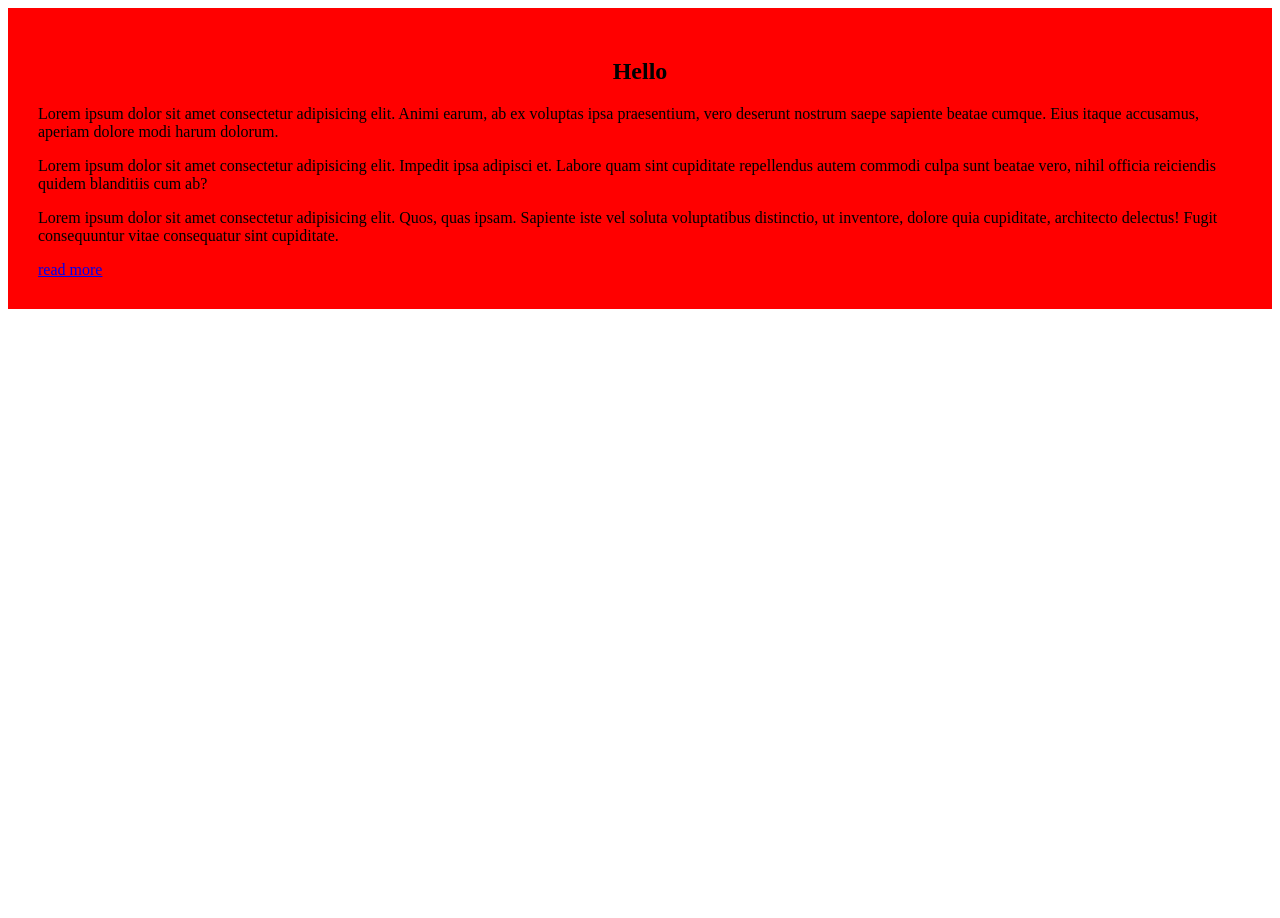
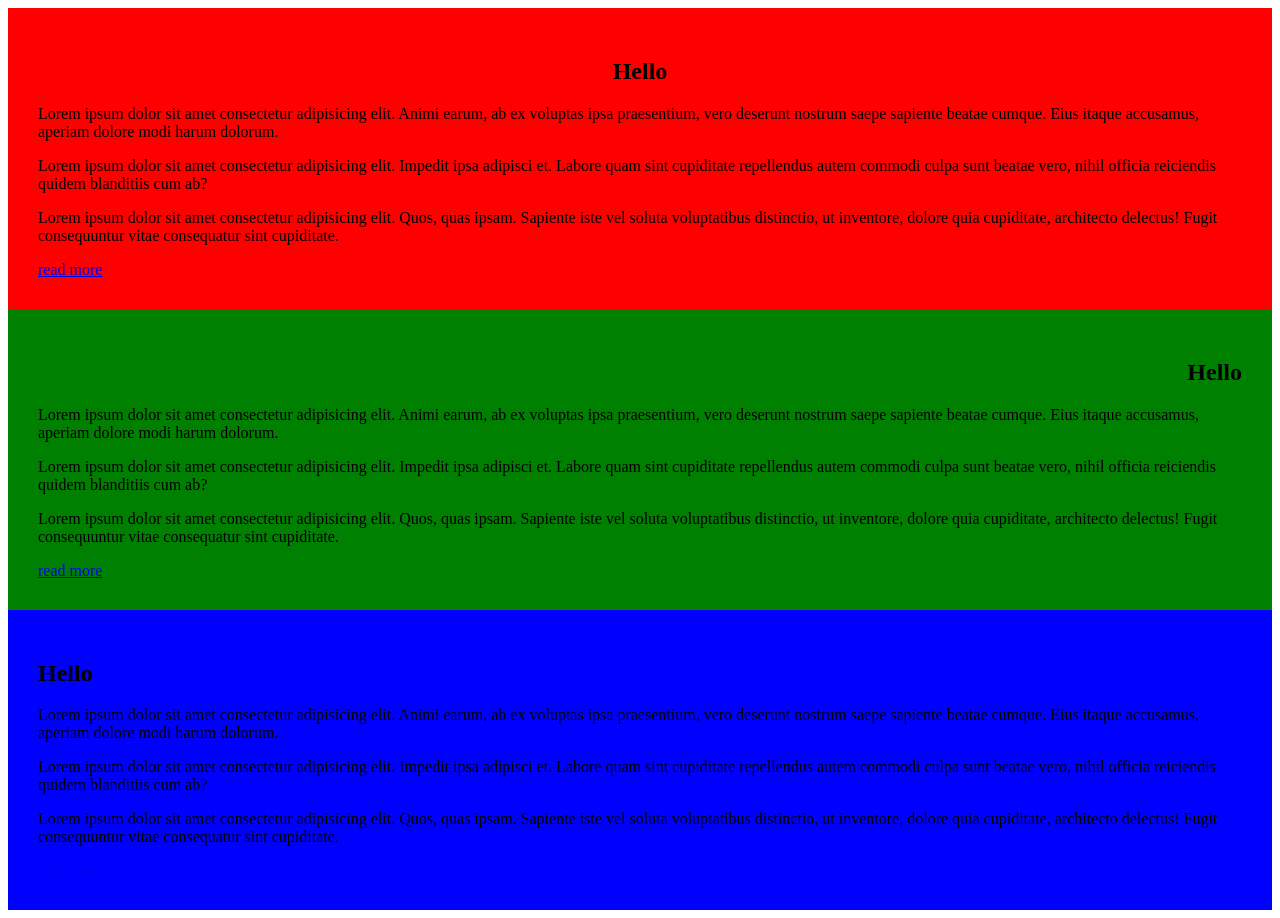
Before and after one commit to AlirezaAsadi76/jquery, a plain HTML site: page part1/index.html in a window 1280 px wide. Before the commit the page ends 800 px from the top, so only its background shows below. Drawn offline with nearby package versions, Linux system fonts and the light colour scheme.

Commit message:
select with id and class

```diff
--- a/part1/index.html
+++ b/part1/index.html
@@ -18,6 +18,24 @@
         <p>Lorem ipsum dolor sit amet consectetur adipisicing elit. Quos, quas ipsam. Sapiente iste vel soluta voluptatibus distinctio, ut inventore, dolore quia cupiditate, architecto delectus! Fugit consequuntur vitae consequatur sint cupiditate.</p>
         <a href="#">read more</a>
     </section>
+    <section id="demo">
+        <h1>Hello</h1>
+        <p>
+            Lorem ipsum dolor sit amet consectetur adipisicing elit. Animi earum, ab ex voluptas ipsa praesentium, vero deserunt nostrum saepe sapiente beatae cumque. Eius itaque accusamus, aperiam dolore modi harum dolorum.
+        </p>
+        <p>Lorem ipsum dolor sit amet consectetur adipisicing elit. Impedit ipsa adipisci et. Labore quam sint cupiditate repellendus autem commodi culpa sunt beatae vero, nihil officia reiciendis quidem blanditiis cum ab?</p>
+        <p>Lorem ipsum dolor sit amet consectetur adipisicing elit. Quos, quas ipsam. Sapiente iste vel soluta voluptatibus distinctio, ut inventore, dolore quia cupiditate, architecto delectus! Fugit consequuntur vitae consequatur sint cupiditate.</p>
+        <a href="#">read more</a>
+    </section>
+    <section class="dem">
+        <h1>Hello</h1>
+        <p>
+            Lorem ipsum dolor sit amet consectetur adipisicing elit. Animi earum, ab ex voluptas ipsa praesentium, vero deserunt nostrum saepe sapiente beatae cumque. Eius itaque accusamus, aperiam dolore modi harum dolorum.
+        </p>
+        <p>Lorem ipsum dolor sit amet consectetur adipisicing elit. Impedit ipsa adipisci et. Labore quam sint cupiditate repellendus autem commodi culpa sunt beatae vero, nihil officia reiciendis quidem blanditiis cum ab?</p>
+        <p>Lorem ipsum dolor sit amet consectetur adipisicing elit. Quos, quas ipsam. Sapiente iste vel soluta voluptatibus distinctio, ut inventore, dolore quia cupiditate, architecto delectus! Fugit consequuntur vitae consequatur sint cupiditate.</p>
+        <a href="#">read more</a>
+    </section>
     <!-- js -->
     <script src="node_modules/jquery/dist/jquery.min.js"></script>
     <script>
@@ -29,6 +47,20 @@
         $('section>h1').css({
             'textAlign': 'center'
         })
+        $('section#demo').css({
+            'backgroundColor': 'green',
+            'padding': '30px',
+        })
+        $('section#demo>h1').css({
+            'textAlign': 'right'
+        })
+        $('section.dem').css({
+            'backgroundColor': 'blue',
+            'padding': '30px',
+        })
+        $('section.dem>h1').css({
+            'textAlign': 'left'
+        })
     </script>
 
 </body>
```
